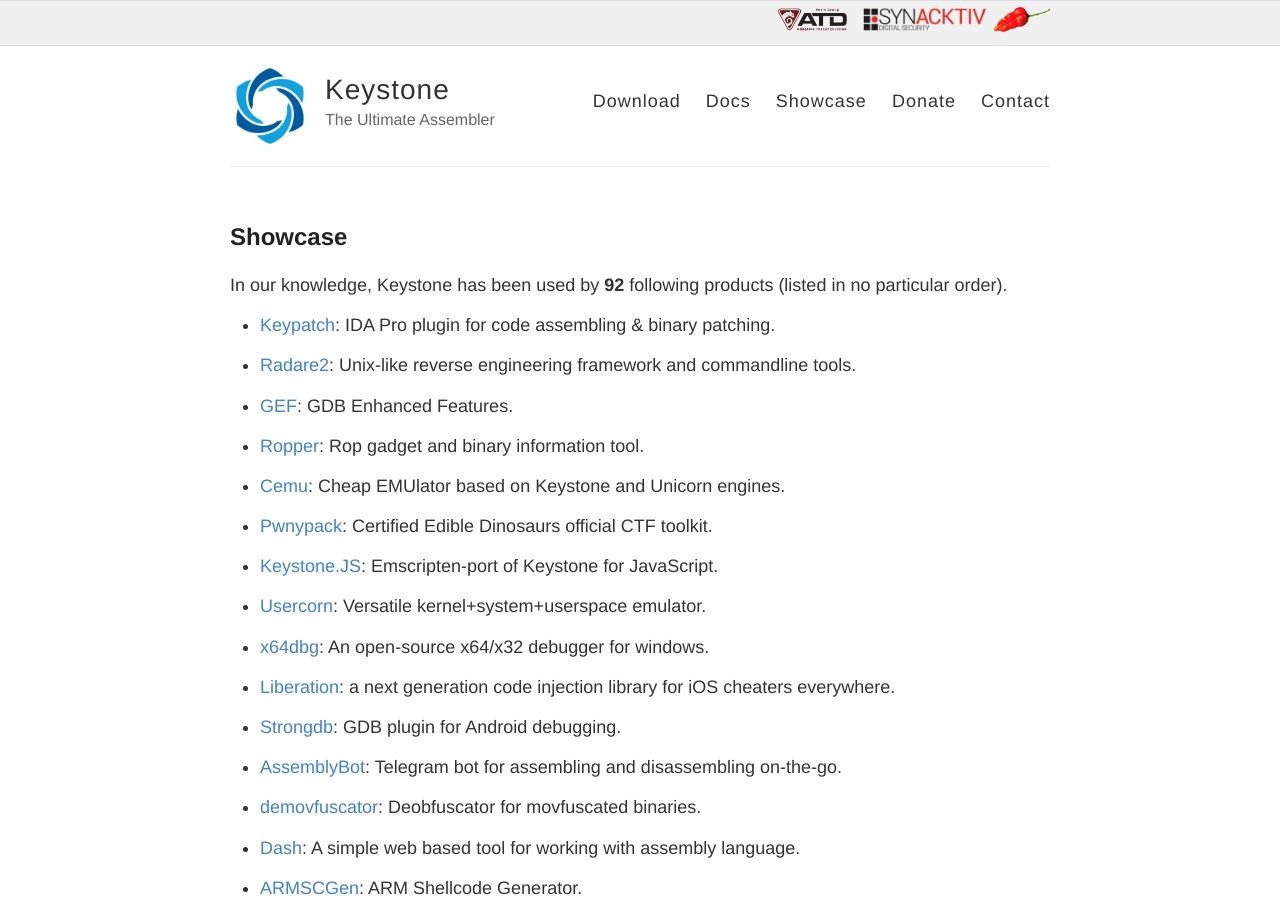
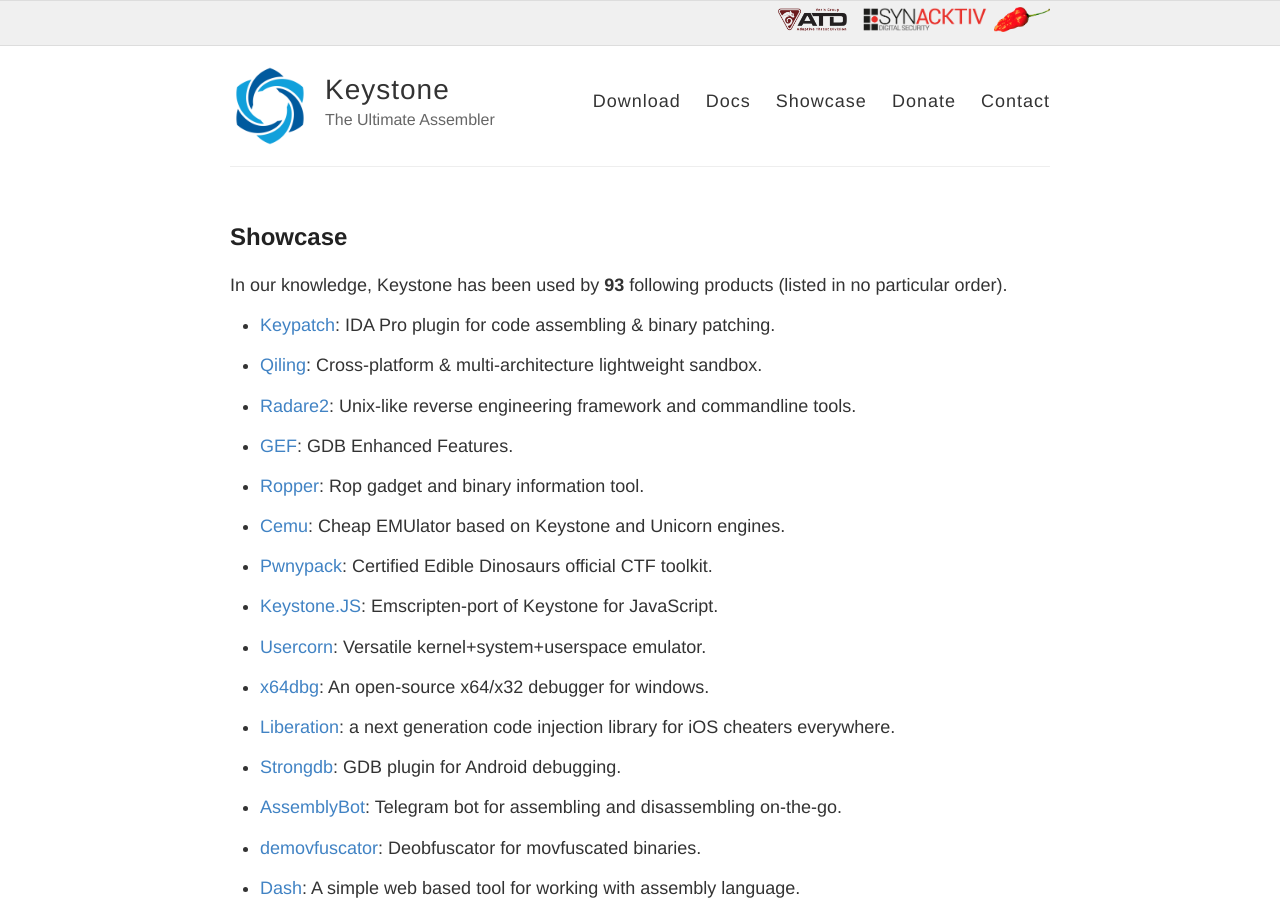
Before and after one commit to keystone-engine/keystone-engine.github.io, a Jekyll site: the page built from showcase.md, in a window 1280 px wide and 900 px high. Built offline with Jekyll 4.4.1, drawn with Linux system fonts in a browser that asks for light colours.

Commit message:
Update showcase.md

```diff
--- a/showcase.md
+++ b/showcase.md
@@ -6,9 +6,11 @@
 
 ## Showcase
 
-In our knowledge, Keystone has been used by **92** following products (listed in no particular order).
+In our knowledge, Keystone has been used by **93** following products (listed in no particular order).
 
 - [Keypatch](http://keystone-engine.org/keypatch): IDA Pro plugin for code assembling & binary patching.
+
+- [Qiling](https://github.com/qilingframework): Cross-platform & multi-architecture lightweight sandbox.
 
 - [Radare2](https://github.com/radare/radare2): Unix-like reverse engineering framework and commandline tools.
 
```
